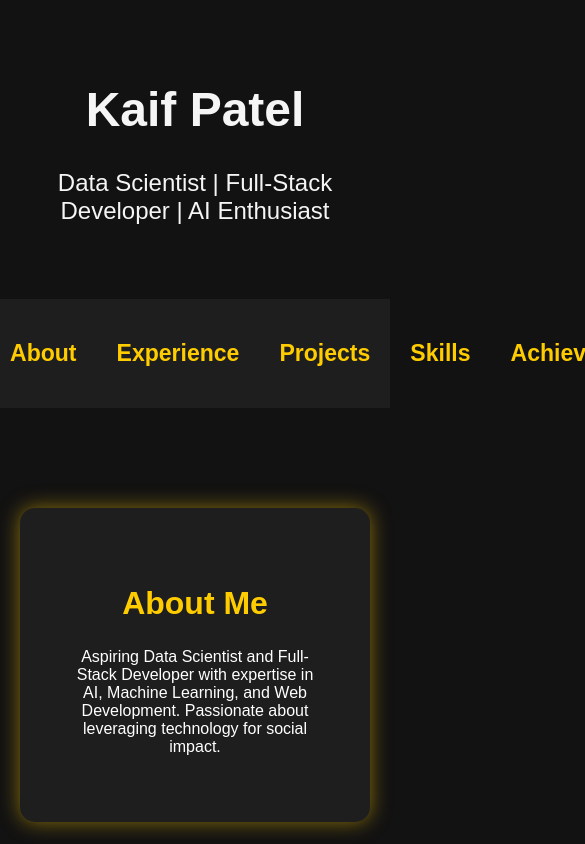
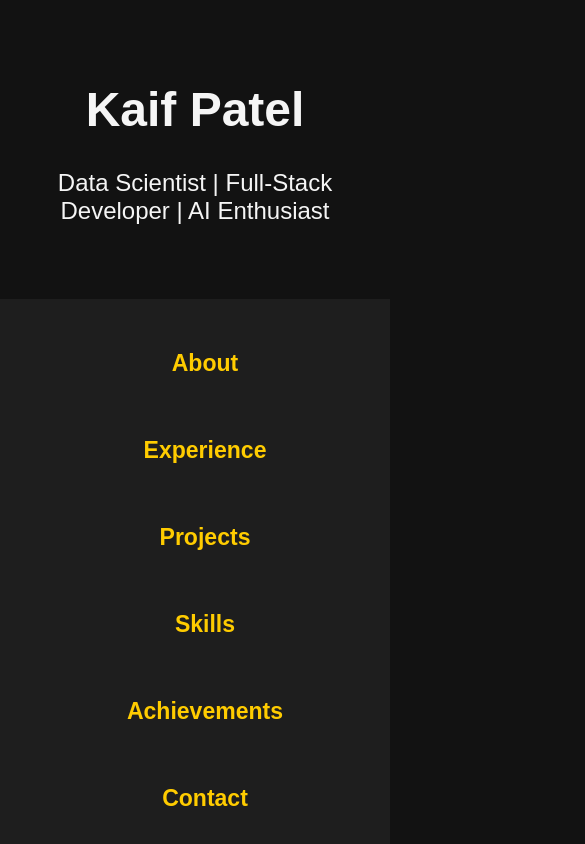
Before and after one commit to kaifpatel123/Kaif-s-Portfolio, a plain HTML site: page public/index.html in a window 390 px wide. Shown: the top 844 px of the page, 585 px wide, since content can reach past the window. Drawn offline with Linux system fonts and the light colour scheme.

Commit message:
Your commit message here

```diff
--- a/public/styles.css
+++ b/public/styles.css
@@ -6,12 +6,27 @@ body {
     color: #ffffff;
 }
 
+
 @media (max-width: 768px) {
     nav {
-        display: flex;
         flex-direction: column;
+        align-items: center;
     }
+
+    nav ul {
+        flex-direction: column;
+        align-items: center;
+        gap: 10px;
+    }
+
+    nav ul li {
+        width: 100%;
+        text-align: center;
+    }
+
     nav a {
+        display: block;
+        width: 100%;
         padding: 10px;
         font-size: 16px;
     }
```
